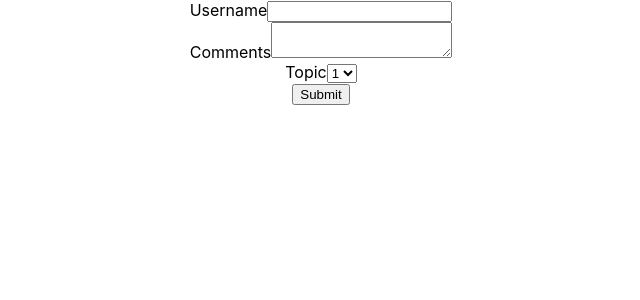
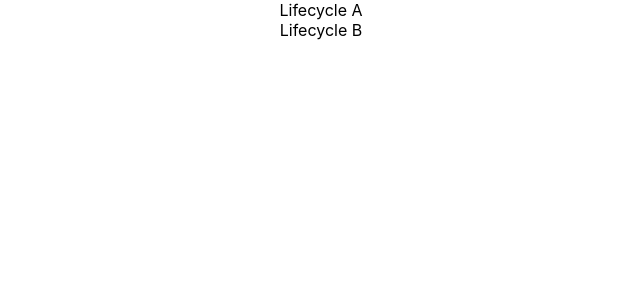
Before and after one commit to kartikBhanderi/React, a React (Create React App) app in the folder hello/: page / in a window 1280 px wide. Shown: the top 300 px of the page, without its empty margins (319-959 px from the left). Built offline with nearby package versions, Linux system fonts and the light colour scheme.

Commit message:
lifecycle methods- mounting

```diff
--- a/hello/src/App.js
+++ b/hello/src/App.js
@@ -17,12 +17,14 @@
 import './appStyles.css'
 import styles from './appStyles.module.css'
 import Form from './components/Form';
+import LifeCycleA from './components/LifeCycleA';
 
 function App() {
   return (
     <div className="App">
 
-      <Form />
+      <LifeCycleA />
+      {/* <Form /> */}
       {/* <h1 className={styles.success}>Success</h1>
       <h1 className="error">Error</h1>
       <Inline /> */}
--- /dev/null
+++ b/hello/src/components/LifeCycleA.js
@@ -0,0 +1,38 @@
+import React, { Component } from 'react'
+import LifeCycleB from './LifeCycleB'
+
+class LifeCycleA extends Component {
+
+    constructor(props) {
+        super(props)
+
+        this.state = {
+            name: 'kartik'
+        }
+        console.log('Constructor')
+    }
+
+    static getDerivedStateFromProps(props, state)
+    {
+        console.log('getDerivedStateFromProps')
+        return null;
+    }
+
+    componentDidMount() {
+        console.log('componentDidMount')
+    }
+
+    render() {
+        console.log('render');
+        return (
+            <div>
+            <div>
+                Lifecycle A
+            </div>
+            <LifeCycleB />
+            </div>
+        )
+    }
+}
+
+export default LifeCycleA
--- /dev/null
+++ b/hello/src/components/LifeCycleB.js
@@ -0,0 +1,34 @@
+import React, { Component } from 'react'
+
+class LifeCycleB extends Component {
+
+    constructor(props) {
+        super(props)
+
+        this.state = {
+            name: 'kartik'
+        }
+        console.log('B Constructor')
+    }
+
+    static getDerivedStateFromProps(props, state)
+    {
+        console.log('B getDerivedStateFromProps')
+        return null;
+    }
+
+    componentDidMount() {
+        console.log('B componentDidMount')
+    }
+
+    render() {
+        console.log('B render');
+        return (
+            <div>
+                Lifecycle B
+            </div>
+        )
+    }
+}
+
+export default LifeCycleB
```
Also changed, not shown: hello/React_YT_learning.txt, 1 other file (tests, documents, lock files or other folders).
